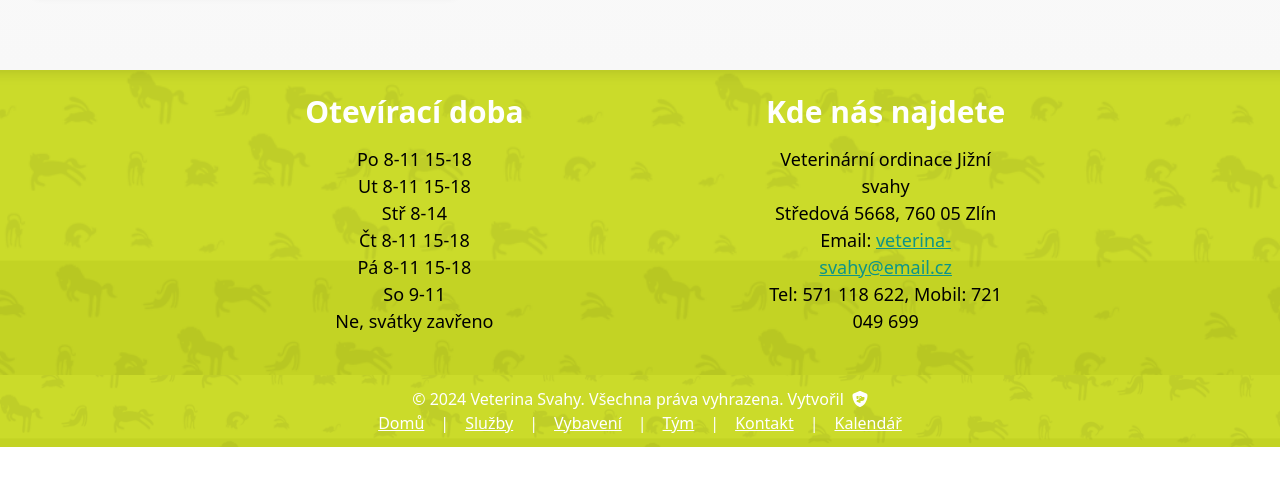
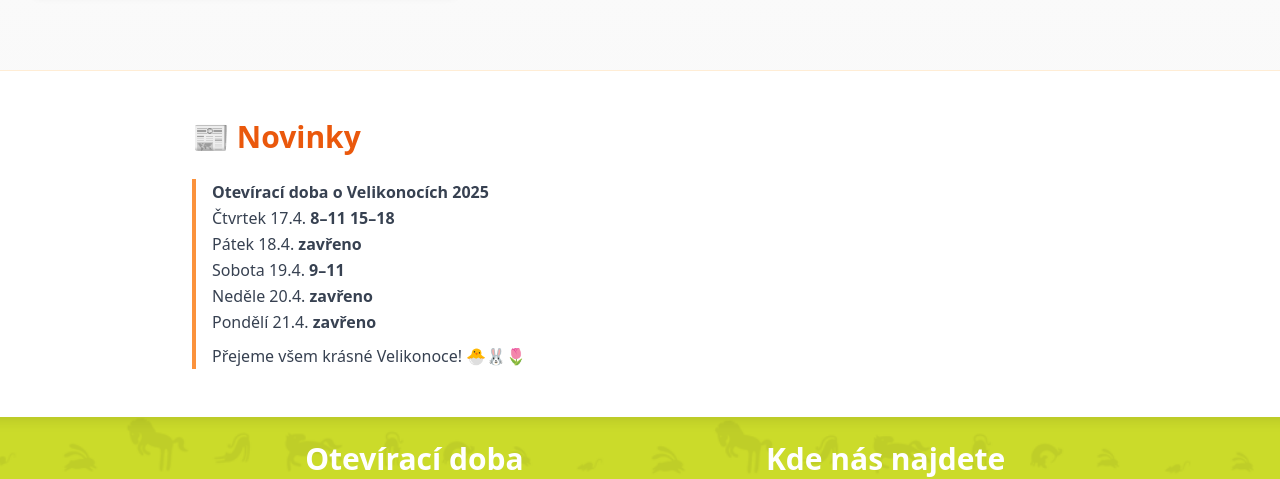
Before and after one commit to ajtyrunner/veterinarni-ordinace, a Next.js app: page / in a window 1280 px wide. Shown: the part 820-1299 px from the top of the page. Before the commit the page ends 1267 px from the top, so only its background shows below. Built offline with nearby package versions, Linux system fonts and the light colour scheme.

Commit message:
Add NewsSection

```diff
--- a/src/app/page.tsx
+++ b/src/app/page.tsx
@@ -6,6 +6,7 @@ import Header from '@/components/Header';
 import Footer from '@/components/Footer';
 import OpeningHours from '@/components/OpeningHours';
 import AlertBadge from '@/components/AlertBadge';
+import NewsSection from '@/components/NewsSection';
 import Image from 'next/image';
 
 export default function Home() {
@@ -96,6 +97,7 @@ export default function Home() {
             </div>
           </div>
         </div>
+        <NewsSection />
         <OpeningHours />
       </div>
       <Footer />
--- /dev/null
+++ b/src/components/NewsSection.tsx
@@ -0,0 +1,27 @@
+// components/NewsSection.tsx
+import React from 'react';
+
+const NewsSection: React.FC = () => {
+  return (
+    <section className="bg-white py-12 px-6 md:px-12 border-t border-orange-100">
+      <div className="max-w-4xl mx-auto">
+        <h2 className="text-2xl md:text-3xl font-bold text-orange-600 mb-6">
+          📰 Novinky
+        </h2>
+        <div className="space-y-4 text-gray-700 text-base leading-relaxed">
+          <div className="border-l-4 border-orange-400 pl-4">
+            <p><strong>Otevírací doba o Velikonocích 2025</strong></p>
+            <p>Čtvrtek 17.4. <strong>8–11 15–18</strong></p>
+            <p>Pátek 18.4. <strong>zavřeno</strong></p>
+            <p>Sobota 19.4. <strong>9–11</strong></p>
+            <p>Neděle 20.4. <strong>zavřeno</strong></p>
+            <p>Pondělí 21.4. <strong>zavřeno</strong></p>
+            <p className="mt-2">Přejeme všem krásné Velikonoce! 🐣🐰🌷</p>
+          </div>
+        </div>
+      </div>
+    </section>
+  );
+};
+
+export default NewsSection;
```
